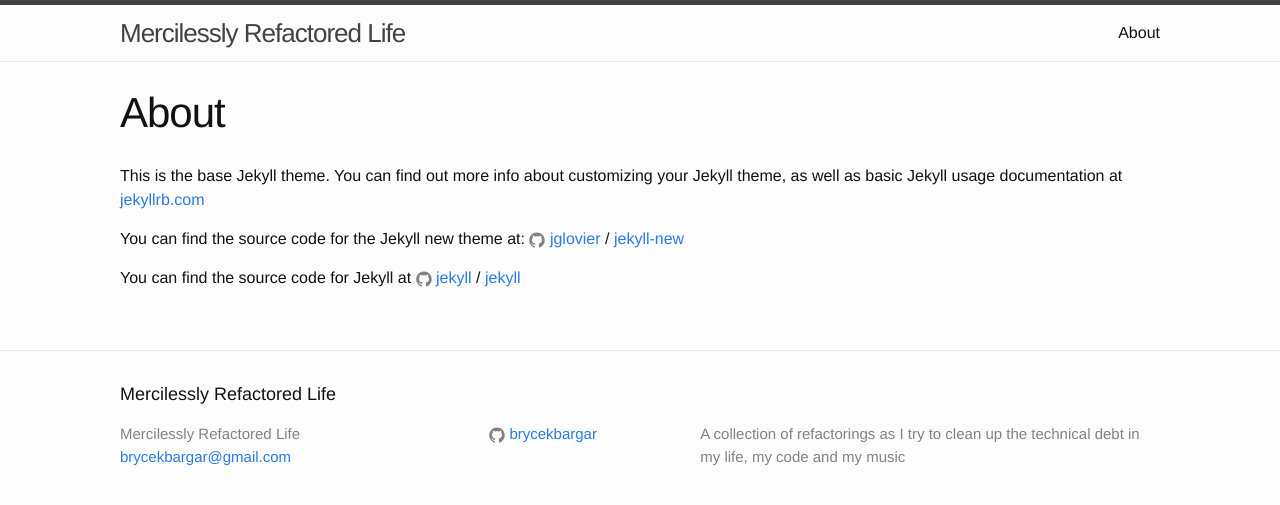
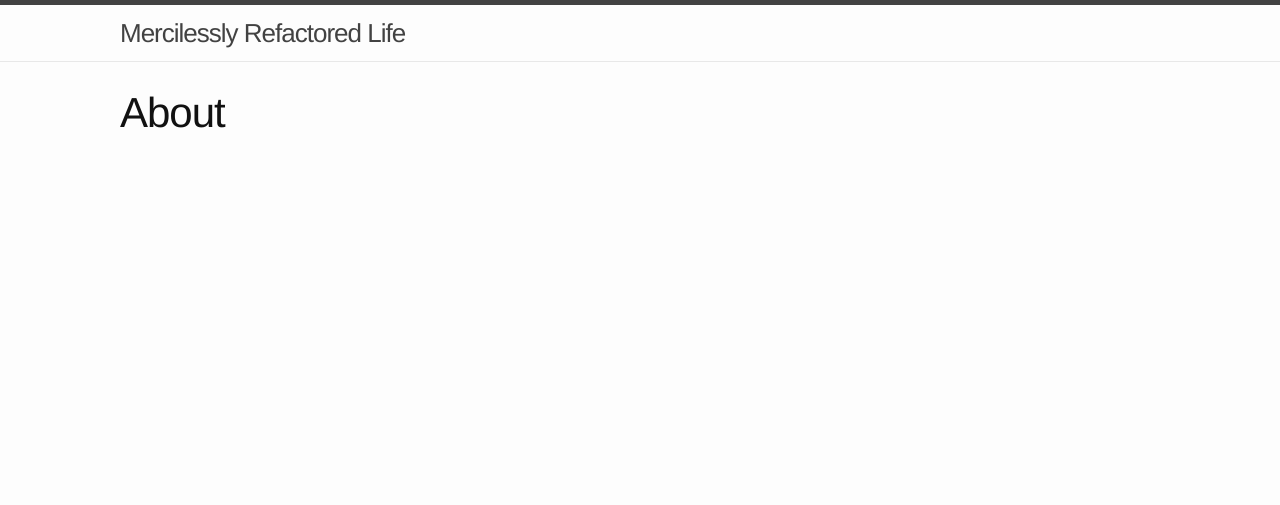
Before and after one commit to brycekbargar/brycekbargar.github.io, a Jekyll site: the page built from about.md, in a window 1280 px wide. Shown: the top 505 px of the page. Built offline with Jekyll 4.4.1, drawn with Linux system fonts in a browser that asks for light colours.

Commit message:
Move everything into default.html and simplify it

```diff
--- a/_includes/footer.html
+++ /dev/null
@@ -1,38 +0,0 @@
-<footer class="site-footer">
-
-  <div class="wrapper">
-
-    <h2 class="footer-heading">{{ site.title }}</h2>
-
-    <div class="footer-col-wrapper">
-      <div class="footer-col footer-col-1">
-        <ul class="contact-list">
-          <li>{{ site.title }}</li>
-          <li><a href="mailto:{{ site.email }}">{{ site.email }}</a></li>
-        </ul>
-      </div>
-
-      <div class="footer-col footer-col-2">
-        <ul class="social-media-list">
-          {% if site.github_username %}
-          <li>
-            {% include icon-github.html username=site.github_username %}
-          </li>
-          {% endif %}
-
-          {% if site.twitter_username %}
-          <li>
-            {% include icon-twitter.html username=site.twitter_username %}
-          </li>
-          {% endif %}
-        </ul>
-      </div>
-
-      <div class="footer-col footer-col-3">
-        <p>{{ site.description }}</p>
-      </div>
-    </div>
-
-  </div>
-
-</footer>
--- a/_includes/head.html
+++ /dev/null
@@ -1,12 +0,0 @@
-<head>
-  <meta charset="utf-8">
-  <meta http-equiv="X-UA-Compatible" content="IE=edge">
-  <meta name="viewport" content="width=device-width, initial-scale=1">
-
-  <title>{% if page.title %}{{ page.title | escape }}{% else %}{{ site.title | escape }}{% endif %}</title>
-  <meta name="description" content="{% if page.excerpt %}{{ page.excerpt | strip_html | strip_newlines | truncate: 160 }}{% else %}{{ site.description }}{% endif %}">
-
-  <link rel="stylesheet" href="{{ "/css/main.css" | prepend: site.baseurl }}">
-  <link rel="canonical" href="{{ page.url | replace:'index.html','' | prepend: site.baseurl | prepend: site.url }}">
-  <link rel="alternate" type="application/rss+xml" title="{{ site.title }}" href="{{ "/feed.xml" | prepend: site.baseurl | prepend: site.url }}">
-</head>
--- a/_includes/header.html
+++ /dev/null
@@ -1,27 +0,0 @@
-<header class="site-header">
-
-  <div class="wrapper">
-
-    <a class="site-title" href="{{ site.baseurl }}/">{{ site.title }}</a>
-
-    <nav class="site-nav">
-      <a href="#" class="menu-icon">
-        <svg viewBox="0 0 18 15">
-          <path fill="#424242" d="M18,1.484c0,0.82-0.665,1.484-1.484,1.484H1.484C0.665,2.969,0,2.304,0,1.484l0,0C0,0.665,0.665,0,1.484,0 h15.031C17.335,0,18,0.665,18,1.484L18,1.484z"/>
-          <path fill="#424242" d="M18,7.516C18,8.335,17.335,9,16.516,9H1.484C0.665,9,0,8.335,0,7.516l0,0c0-0.82,0.665-1.484,1.484-1.484 h15.031C17.335,6.031,18,6.696,18,7.516L18,7.516z"/>
-          <path fill="#424242" d="M18,13.516C18,14.335,17.335,15,16.516,15H1.484C0.665,15,0,14.335,0,13.516l0,0 c0-0.82,0.665-1.484,1.484-1.484h15.031C17.335,12.031,18,12.696,18,13.516L18,13.516z"/>
-        </svg>
-      </a>
-
-      <div class="trigger">
-        {% for my_page in site.pages %}
-          {% if my_page.title %}
-          <a class="page-link" href="{{ my_page.url | prepend: site.baseurl }}">{{ my_page.title }}</a>
-          {% endif %}
-        {% endfor %}
-      </div>
-    </nav>
-
-  </div>
-
-</header>
--- a/_includes/icon-github.html
+++ /dev/null
@@ -1 +0,0 @@
-<a href="https://github.com/{{ include.username }}"><span class="icon icon--github">{% include icon-github.svg %}</span><span class="username">{{ include.username }}</span></a>
--- a/_includes/icon-twitter.html
+++ /dev/null
@@ -1 +0,0 @@
-<a href="https://twitter.com/{{ include.username }}"><span class="icon icon--twitter">{% include icon-twitter.svg %}</span><span class="username">{{ include.username }}</span></a>
--- a/_layouts/default.html
+++ b/_layouts/default.html
@@ -1,20 +1,38 @@
 <!DOCTYPE html>
 <html>
 
-  {% include head.html %}
+    <head>
+        <title>
+            {% if page.title %}
+                {{ page.title | escape }}
+            {% else %}
+                {{ site.title | escape }}
+            {% endif %}
+        </title>
+        <meta name="description" content="
+            {% if page.excerpt %}
+                {{ page.excerpt | strip_html | strip_newlines | truncate: 160 }}
+            {% else %}
+                {{ site.description }}
+            {% endif %}"
+        >
+        <link rel="stylesheet" href="{{ '/css/main.css' | prepend: site.baseurl }}">
+    </head>
 
     <body>
-
-    {% include header.html %}
+        <header class="site-header">
+            <div class="wrapper">
+                <a class="site-title" href="{{ site.baseurl }}/">{{ site.title }}</a>
+                <nav class="site-nav">
+                </nav>
+            </div>
+        </header>
 
         <div class="page-content">
             <div class="wrapper">
                 {{ content }}
             </div>
         </div>
-
-    {% include footer.html %}
-
     </body>
 
 </html>
--- a/about.md
+++ b/about.md
@@ -3,13 +3,3 @@
 title: About
 permalink: /about/
 ---
-
-This is the base Jekyll theme. You can find out more info about customizing your Jekyll theme, as well as basic Jekyll usage documentation at [jekyllrb.com](http://jekyllrb.com/)
-
-You can find the source code for the Jekyll new theme at:
-{% include icon-github.html username="jglovier" %} /
-[jekyll-new](https://github.com/jglovier/jekyll-new)
-
-You can find the source code for Jekyll at
-{% include icon-github.html username="jekyll" %} /
-[jekyll](https://github.com/jekyll/jekyll)
```
Also changed, not shown: _includes/icon-github.svg (deleted), _includes/icon-twitter.svg (deleted). Lines whose indentation alone changed are shown as unchanged.
